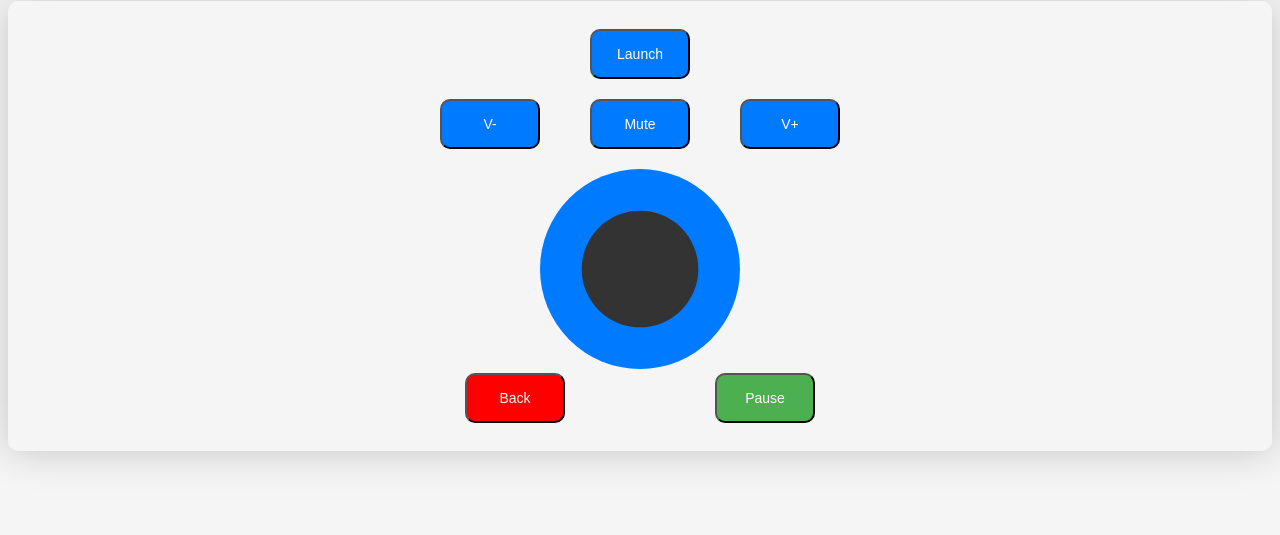
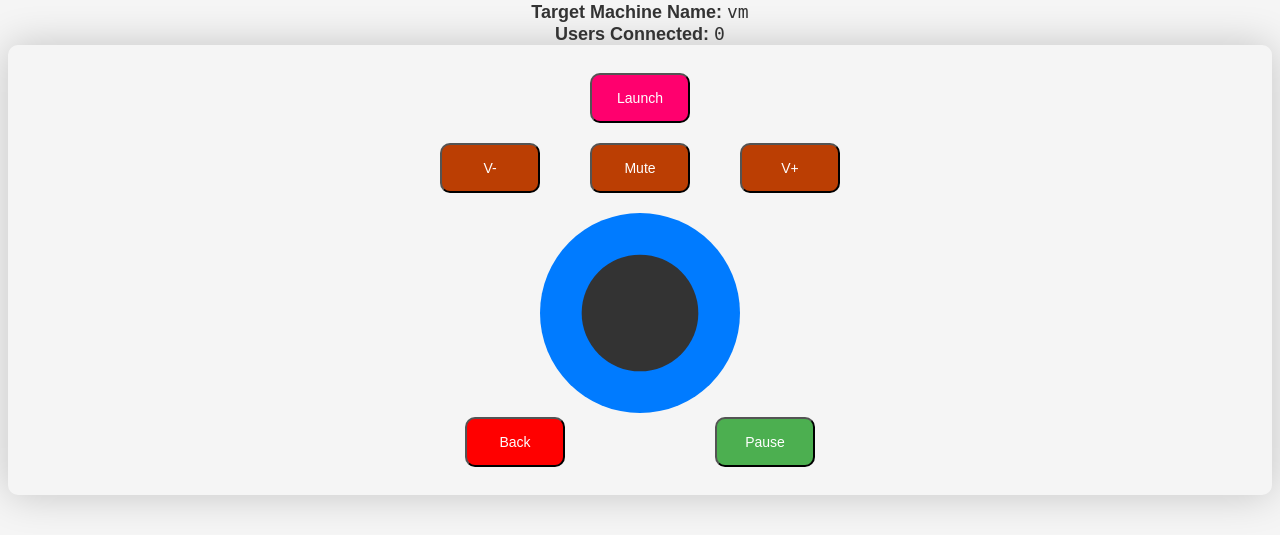
Before and after one commit to ad1107/virtual-remote-control, a Flask app: page / in a window 1280 px wide. Shown: the part 123-658 px from the top of the page. Run offline with Flask 3, Linux system fonts and the light colour scheme; parts of the project's set-up code (start-up, migrations or seed data) failed here and were passed over.

Commit message:
Button color change, machine name viewing, user count,...

```diff
--- a/templates/index.html
+++ b/templates/index.html
@@ -111,7 +111,7 @@
             height: 50px; /* Adjust the button size */
             margin-right: 50px; /* Adjust the margin between the buttons */
             border-radius: 10px; /* Make the button circular */
-            background-color: #007bff; /* Blue background color */
+            background-color: #bb3e03; /* Blue background color */
             color: #fff; /* White text color */
             font-size: 14px; /* Adjust the font size */
             cursor: pointer; /* Show pointer cursor on hover */
@@ -122,7 +122,7 @@
             width: 100px; /* Adjust the button size */
             height: 50px; /* Adjust the button size */
             border-radius: 10px; /* Rounded corners */
-            background-color: #007bff; /* Blue background color */
+            background-color: #ff006e; /* Blue background color */
             color: #fff; /* White text color */
             font-size: 14px; /* Adjust the font size */
             cursor: pointer; /* Show pointer cursor on hover */
@@ -145,7 +145,11 @@
     <strong>Remote IP Address:</strong> <code
         style="font-family: 'Jetbrains Mono', monospace;">{{ remote_ip }}</code><br>
     <strong>Target IP Address:</strong> <code
-        style="font-family: 'Jetbrains Mono', monospace;">{{ local_ip }}</code>
+        style="font-family: 'Jetbrains Mono' , monospace;">{{ local_ip }}</code><br>
+    <strong>Target Machine Name:</strong> <code
+        style="font-family: 'Jetbrains Mono' , monospace;">{{ machine_name }}</code><br>
+    <strong>Users Connected: </strong><code id="connected-users"
+                                            style="font-family: 'Jetbrains Mono', monospace;">{{ connected_users }}</code>
 </div>
 
 <!-- D-Pad container -->
@@ -231,6 +235,22 @@
         sendDirection(direction);
     });
 
+    function updateConnectedUsers() {
+        fetch('/get_connected_users')
+            .then(response => response.json())
+            .then(data => {
+                // Update the HTML element with the new value
+                document.getElementById('connected-users').textContent = data.connected_users;
+            })
+            .catch(error => {
+                console.error('Error fetching connected_users:', error);
+            });
+    }
+
+    // Update number of connected users
+    updateConnectedUsers();
+    setInterval(updateConnectedUsers, 500);
+
     function sendDirection(direction) {
         fetch('/control', {
             method: 'POST',
```
